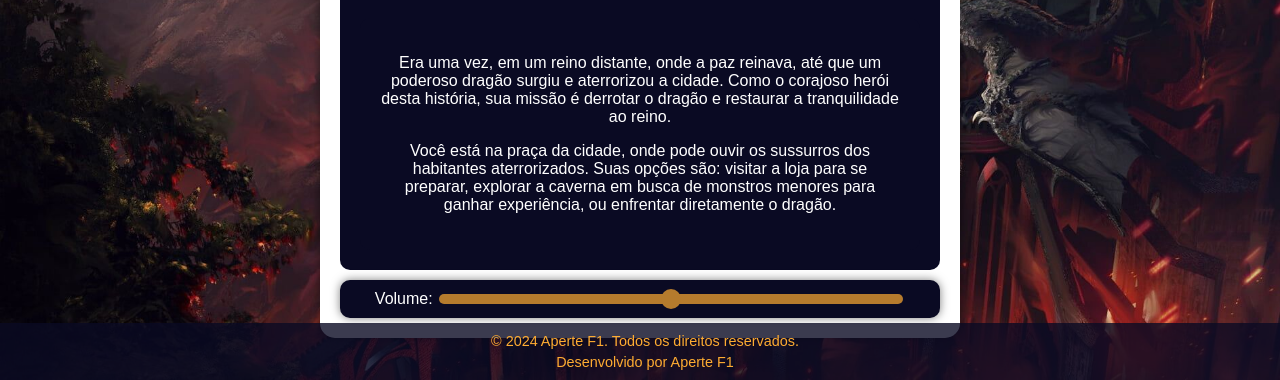
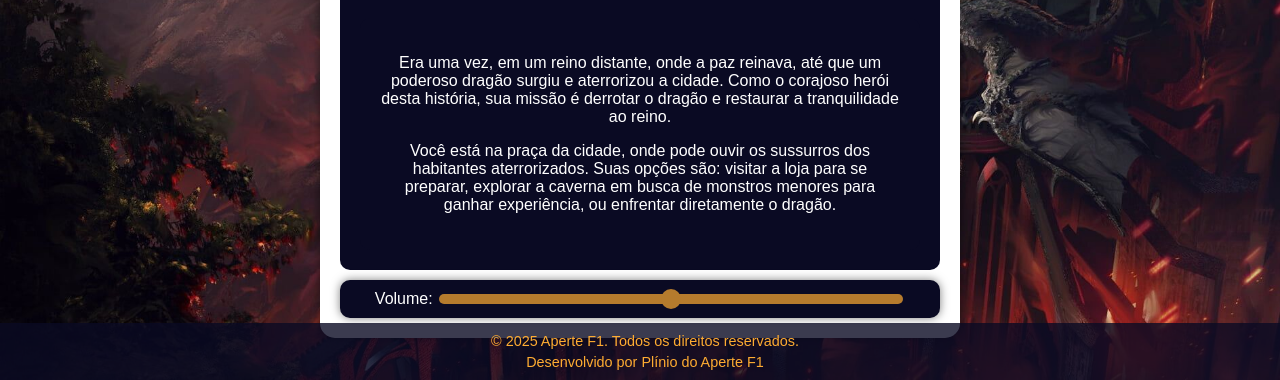
Before and after one commit to PliniodeLima/RPG, a plain HTML site: page DRAGON REPELLER/HTML/index.html in a window 1280 px wide. Shown: the part 420-800 px from the top of the page. Drawn offline with Linux system fonts and the light colour scheme.

Commit message:
Update index.html

```diff
--- a/DRAGON REPELLER/HTML/index.html
+++ b/DRAGON REPELLER/HTML/index.html
@@ -79,8 +79,8 @@
       </div>
     </div>
     <footer id="footer">
-      <p>&copy; 2024 Aperte F1. Todos os direitos reservados.</p>
-      <p>Desenvolvido por Aperte F1</p>
+      <p>&copy; 2025 Aperte F1. Todos os direitos reservados.</p>
+      <p>Desenvolvido por Plínio do Aperte F1</p>
     </footer>
     <script src="../Js/script.js"></script>
   </body>
```
